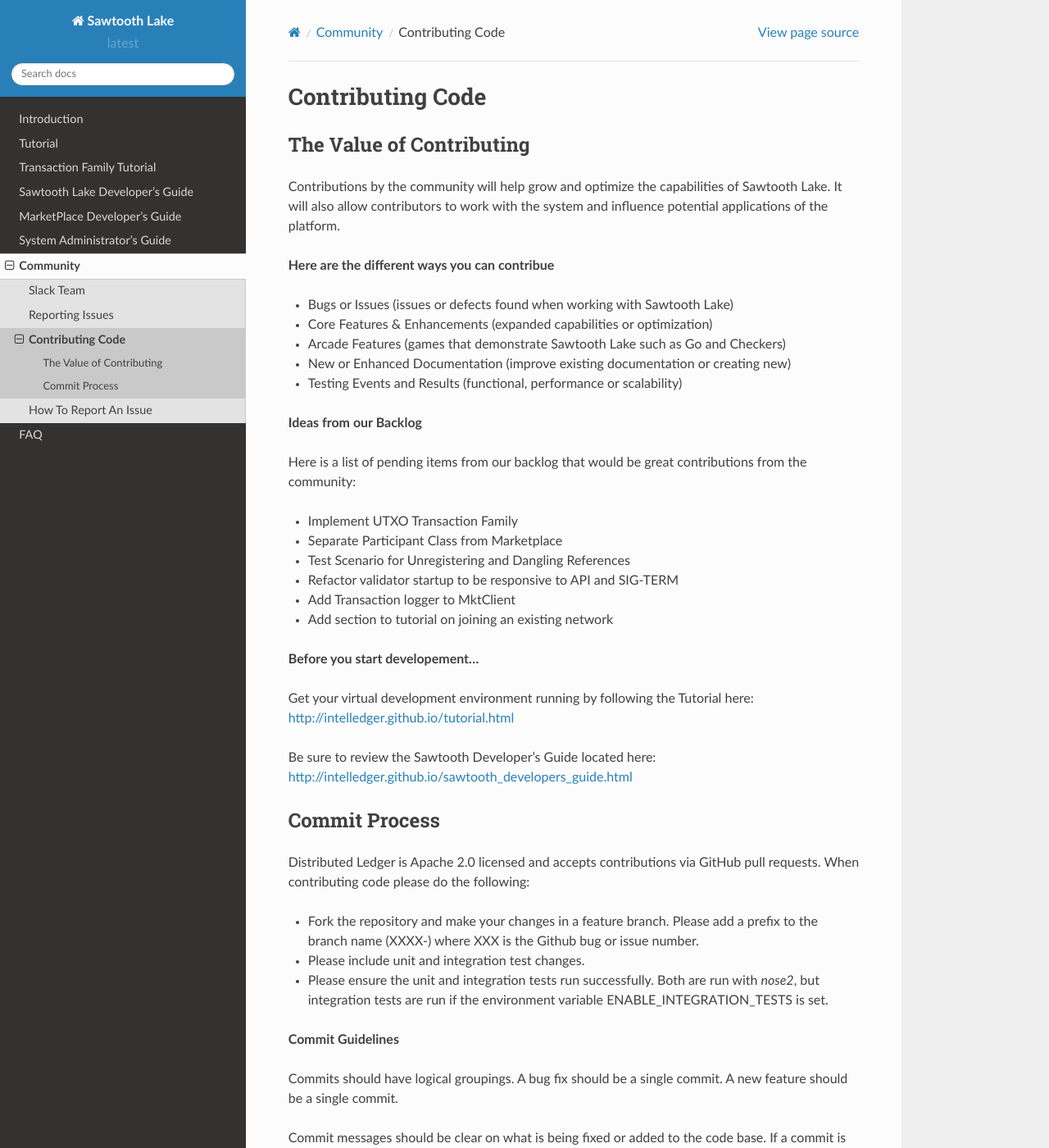
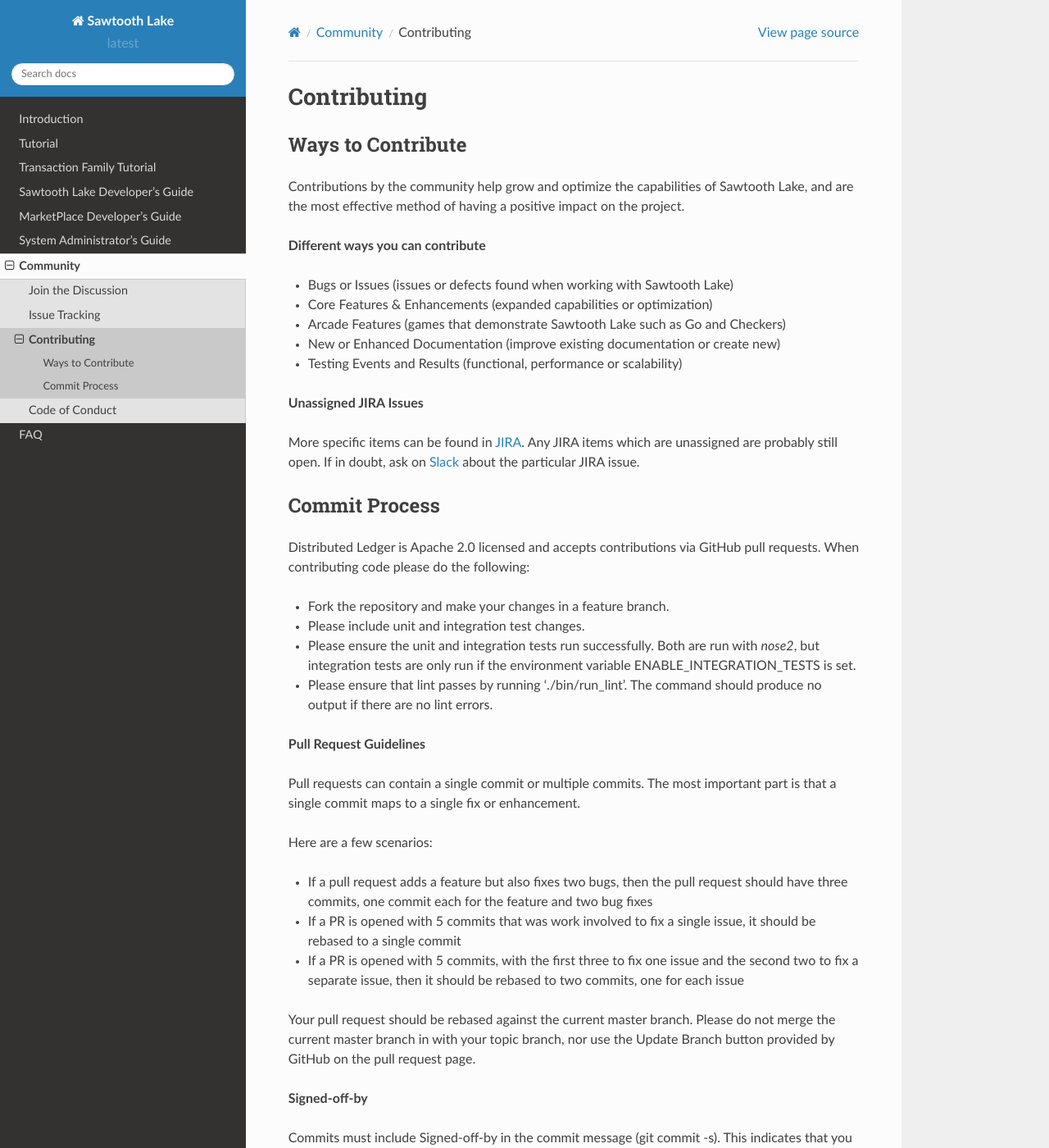
Before and after one commit to hyperledger-archives/sawtooth-core, a Sphinx documentation site: the page built from source/community/contributing.rst, in a window 1280 px wide and 1400 px high. Shown: the whole window at 82% size. Built offline with Sphinx 7.4.7 and the Read the Docs theme 2.0.0, drawn with Linux system fonts in a browser that asks for light colours; pages that are not in the unit, such as notebooks, are missing from menus; some of the changed text lies outside the part shown.

Commit message:
Update community section of the documentation
Documents JIRA, new Slack details (hyperledger instead of inteldl),
Code of Conduct, Signed-off-by, and various simplifications of
sections that were too complex.

```diff
--- a/source/community.rst
+++ b/source/community.rst
@@ -2,17 +2,14 @@
 Community
 *********
 
-Distributed Ledger uses several forums for project participants to
-discuss ideas, pose questions and chat about the project. Information
-about the forums, becoming a contributor and reporting issues, can be found in
-the associated links below.
+Welcome to the Sawtooth Lake community!
 
-When participating, please be respectful and courteous.
+For help topics, we recommend joining us on Slack (link below).
 
 .. toctree::
    :maxdepth: 2
 
-   community/slack
-   community/issues
+   community/join_the_discussion
+   community/issue_tracking
    community/contributing
-   community/how_to_report
+   community/code_of_conduct
--- a/source/community/contributing.rst
+++ b/source/community/contributing.rst
@@ -1,42 +1,28 @@
------------------
-Contributing Code
------------------
+------------
+Contributing
+------------
 
-=========================
-The Value of Contributing
-=========================
+==================
+Ways to Contribute
+==================
 
-Contributions by the community will help grow and optimize the capabilities of
-Sawtooth Lake. It will also allow contributors to work with the system and
-influence potential applications of the platform.
+Contributions by the community help grow and optimize the capabilities of
+Sawtooth Lake, and are the most effective method of having a positive impact on
+the project.
 
-**Here are the different ways you can contribue**
+**Different ways you can contribute**
 
 * Bugs or Issues (issues or defects found when working with Sawtooth Lake)
 * Core Features & Enhancements (expanded capabilities or optimization)
 * Arcade Features (games that demonstrate Sawtooth Lake such as Go and Checkers)
-* New or Enhanced Documentation (improve existing documentation or creating new)
+* New or Enhanced Documentation (improve existing documentation or create new)
 * Testing Events and Results (functional, performance or scalability)
 
-**Ideas from our Backlog**
+**Unassigned JIRA Issues**
 
-Here is a list of pending items from our backlog that would be great
-contributions from the community:
-
-* Implement UTXO Transaction Family
-* Separate Participant Class from Marketplace
-* Test Scenario for Unregistering and Dangling References
-* Refactor validator startup to be responsive to API and SIG-TERM
-* Add Transaction logger to MktClient
-* Add section to tutorial on joining an existing network
-
-**Before you start developement...**
-
-Get your virtual development environment running by following the Tutorial here:
-http://intelledger.github.io/tutorial.html
-
-Be sure to review the Sawtooth Developer's Guide located here:
-http://intelledger.github.io/sawtooth_developers_guide.html
+More specific items can be found in :ref:`jira`.  Any JIRA items which are
+unassigned are probably still open.  If in doubt, ask on :ref:`slack` about
+the particular JIRA issue.
 
 ==============
 Commit Process
@@ -45,29 +31,18 @@
 Distributed Ledger is Apache 2.0 licensed and accepts contributions via GitHub
 pull requests. When contributing code please do the following:
 
-* Fork the repository and make your changes in a feature branch. Please add a
-  prefix to the branch name (XXXX-) where XXX is the Github bug or issue number.
+* Fork the repository and make your changes in a feature branch.
 * Please include unit and integration test changes.
 * Please ensure the unit and integration tests run successfully. Both are run
-  with `nose2`, but integration tests are run if the environment variable
+  with `nose2`, but integration tests are only run if the environment variable
   ENABLE_INTEGRATION_TESTS is set.
-
-**Commit Guidelines**
-
-Commits should have logical groupings. A bug fix should be a single commit.
-A new feature should be a single commit.
-
-Commit messages should be clear on what is being fixed or added to the code
-base. If a commit is addressing an open issue, please start the commit message
-with "Fix: #XXX" or "Feature: #XXX".
-This will help make the generated changelog for each release easy to read.
-
-Also make sure that you run LINT prior to your commit.
+* Please ensure that lint passes by running './bin/run_lint'.  The command
+  should produce no output if there are no lint errors.
 
 **Pull Request Guidelines**
 
-Pull requests can contain a single commit or multiple commits.
-The most important part is that a single commit maps to a single fix.
+Pull requests can contain a single commit or multiple commits.  The most
+important part is that a single commit maps to a single fix or enhancement.
 
 Here are a few scenarios:
 
@@ -84,14 +59,8 @@
 not merge the current master branch in with your topic branch, nor use the
 Update Branch button provided by GitHub on the pull request page.
 
-**Please Note** that if your contribution includes significant code, we may
-require that you complete and sign a **Developer Certificate of Origin**
-from the Linux Foundation. An example can be found here:
-http://developercertificate.org/
+**Signed-off-by**
 
-**Merge Approval**
-
-The maintainers of the repo utilize a "Looks Good To Me" (LGTM) message in the
-pull request. After one or more maintainer states LGTM, we will merge your code.
-If you have questions or comments on your code, feel free to correct these in
-your branch through new commits.
+Commits must include Signed-off-by in the commit message (git commit -s).
+This indicates that you agree the commit satisifies the DCO:
+http://developercertificate.org/.
--- a/source/tutorial.rst
+++ b/source/tutorial.rst
@@ -1,3 +1,6 @@
+
+.. _tutorial:
+
 ********
 Tutorial
 ********
```
Also changed, not shown: source/community/code_of_conduct.rst (added, +8 -0 lines), source/community/how_to_report.rst (deleted, +0 -16 lines), source/community/issue_tracking.rst (added, +36 -0 lines), source/community/issues.rst (deleted, +0 -70 lines), source/community/join_the_discussion.rst (added, +29 -0 lines), source/community/slack.rst (deleted, +0 -10 lines).
